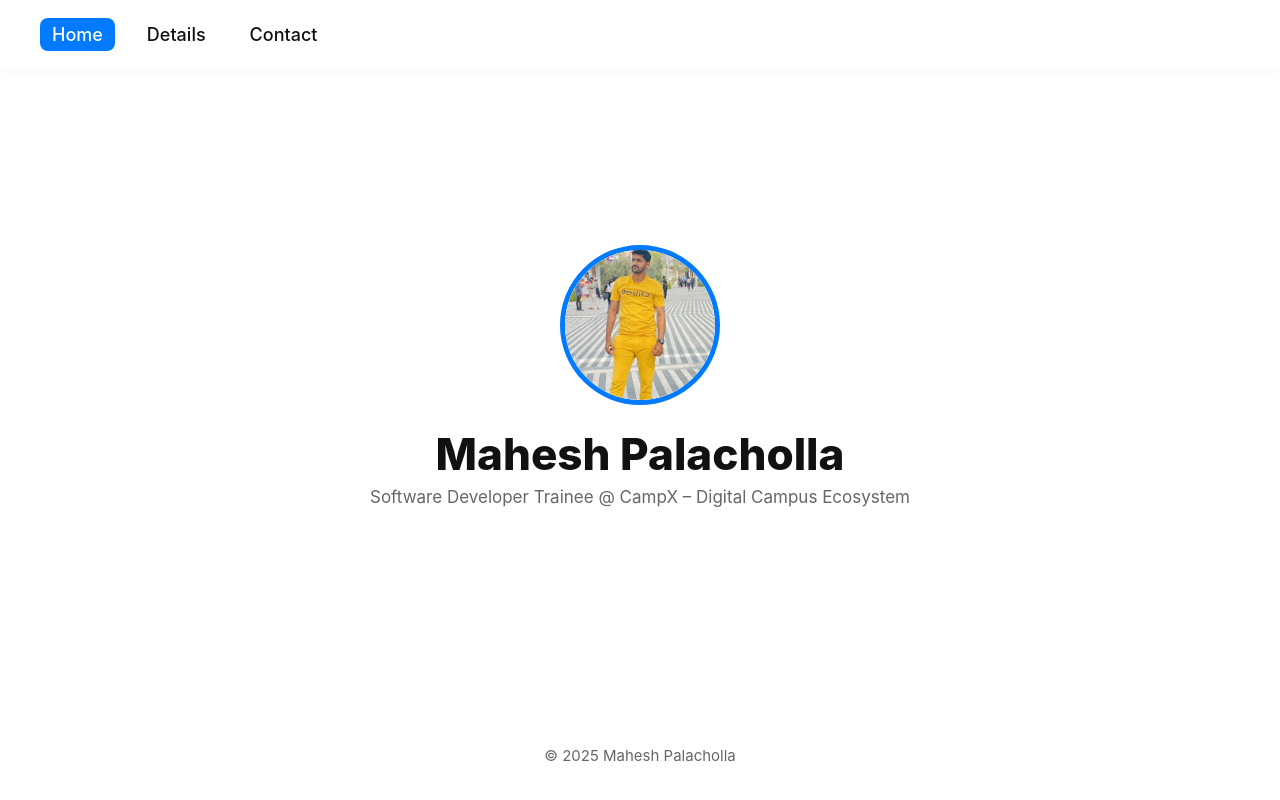
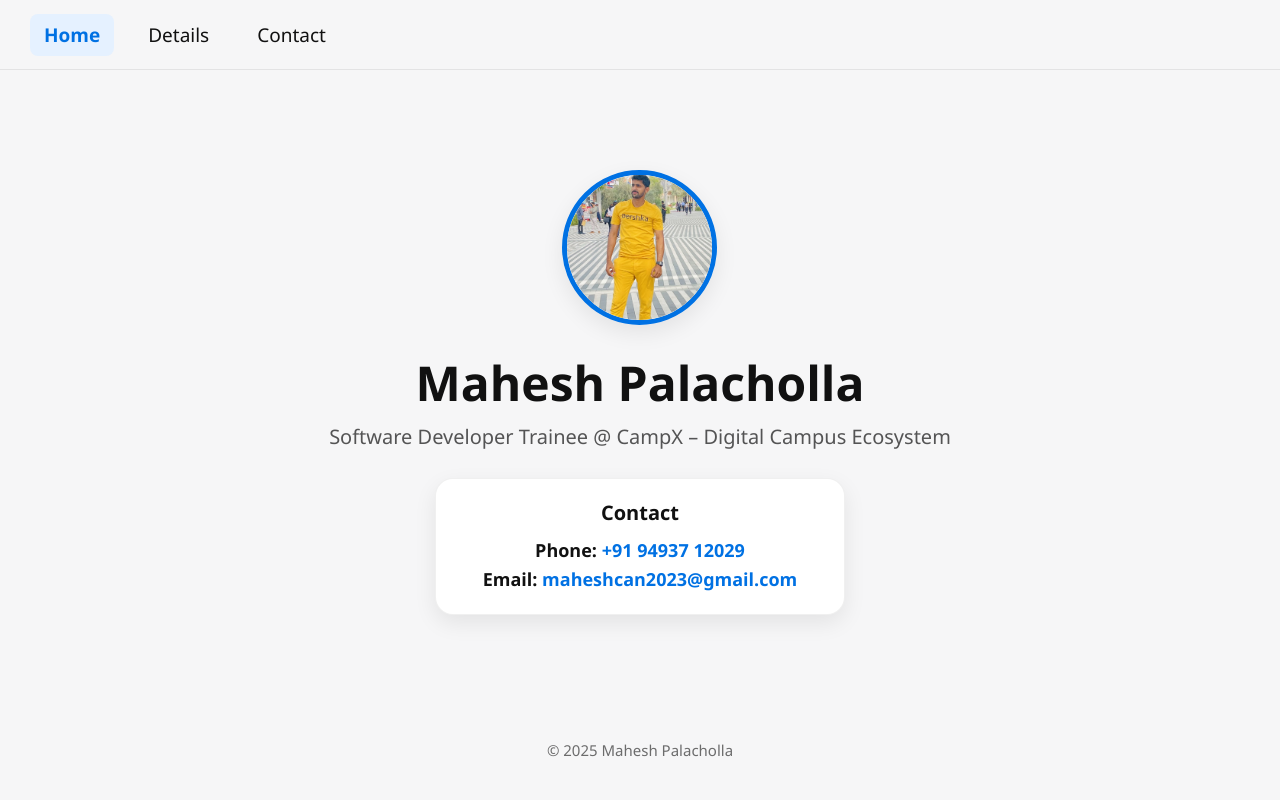
Before and after one commit to mahesh-campx/my-portfolio, a plain HTML site: page index.html in a window 1280 px wide. Drawn offline with Linux system fonts and the light colour scheme.

Commit message:
Add contact card on Home and link Contact to #contact

```diff
--- a/index.html
+++ b/index.html
@@ -12,8 +12,8 @@
   <nav>
     <a href="index.html" class="active">Home</a>
     <a href="details.html">Details</a>
-    <!-- Contact is NOT a separate page — it simply brings you to Home -->
-    <a href="index.html">Contact</a>
+    <!-- Contact goes to the contact card on this page -->
+    <a href="#contact">Contact</a>
   </nav>
 
   <!-- Centered hero -->
@@ -23,9 +23,27 @@
       <h1>Mahesh Palacholla</h1>
       <h2>Software Developer Trainee @ CampX – Digital Campus Ecosystem</h2>
     </div>
+
+    <!-- Small contact card -->
+    <section id="contact" class="contact-card">
+      <h3>Contact</h3>
+      <p>
+        <strong>Phone:</strong>
+        <a href="tel:+919493712029">+91 94937 12029</a><br>
+        <strong>Email:</strong>
+        <a href="mailto:maheshcan2023@gmail.com">maheshcan2023@gmail.com</a>
+      </p>
+    </section>
   </div>
 
   <!-- Footer -->
   <footer class="foot">© 2025 Mahesh Palacholla</footer>
+
+  <script>
+    // Smoothly scroll to contact if hash is present on load
+    if (location.hash === '#contact') {
+      document.getElementById('contact')?.scrollIntoView({ behavior: 'smooth', block: 'start' });
+    }
+  </script>
 </body>
 </html>
--- a/styles.css
+++ b/styles.css
@@ -1,183 +1,156 @@
-/* ==============================
-    GLOBAL THEME (APPLE STYLE)
-=================================*/
-
-:root {
-  --bg: #ffffff;
-  --text: #111;
-  --muted: #666;
-  --accent: #007aff; /* Apple blue */
-  --card-bg: #fafafa;
-  --shadow: 0px 4px 25px rgba(0,0,0,0.06);
-  --radius: 18px;
-  --nav-size: 18px;
-}
-
+/* -------------------------------------------------------
+   GLOBAL STYLES + THEME VARIABLES
+------------------------------------------------------- */
 * {
   margin: 0;
   padding: 0;
   box-sizing: border-box;
-  font-family: "Inter", sans-serif;
 }
 
-html, body {
-  height: 100%;
+:root {
+  --bg: #f6f6f7;
+  --text: #111;
+  --accent: #0071e3;          /* Apple blue color */
+  --accent-light: #e5f1ff;
+  --card-bg: #ffffff;
+  --radius: 18px;
+  --shadow: 0 8px 22px rgba(0, 0, 0, 0.08);
+  --nav-height: 70px;
+  scroll-behavior: smooth;
 }
 
 body {
+  font-family: "Segoe UI", Arial, sans-serif;
   background: var(--bg);
   color: var(--text);
   display: flex;
   flex-direction: column;
-  overflow-x: hidden;
+  align-items: center;
+  min-height: 100vh;
 }
 
-/* ==============================
-    NAVIGATION BAR
-=================================*/
-
+/* -------------------------------------------------------
+   NAVBAR
+------------------------------------------------------- */
 nav {
   width: 100%;
-  padding: 18px 40px;
+  height: var(--nav-height);
+  background: var(--bg);
   display: flex;
   align-items: center;
+  padding: 0 30px;
   gap: 20px;
+  font-size: 19px;
+  border-bottom: 1px solid rgba(0, 0, 0, 0.08);
   position: fixed;
   top: 0;
-  left: 0;
-  background: rgba(255,255,255,0.7);
-  backdrop-filter: blur(18px);
-  z-index: 100;
-  box-shadow: 0 2px 10px rgba(0,0,0,0.03);
+  z-index: 20;
 }
 
 nav a {
-  font-size: var(--nav-size);
   text-decoration: none;
   color: var(--text);
-  font-weight: 500;
-  padding: 6px 12px;
+  padding: 8px 14px;
   border-radius: 8px;
-  transition: 0.2s ease-in-out;
+  transition: 0.25s;
 }
 
 nav a:hover {
-  background: var(--accent);
-  color: white;
+  background: var(--accent-light);
+  color: var(--accent);
 }
 
-/* Active page */
-.active {
-  background: var(--accent);
-  color: white;
+nav .active {
+  background: var(--accent-light);
+  color: var(--accent);
+  font-weight: 600;
 }
 
-/* ==============================
-    HOME PAGE (Centered Hero)
-=================================*/
-
+/* -------------------------------------------------------
+   HERO SECTION (CENTER)
+------------------------------------------------------- */
 .wrap {
-  max-width: 1060px;
-  margin: 0 auto;
-  padding: 28px 18px;
-  flex: 1;
-  /* center vertically */
   display: flex;
   flex-direction: column;
-  justify-content: center;
   align-items: center;
+  padding-top: calc(var(--nav-height) + 40px);
+}
+
+.hero {
+  text-align: center;
+  margin-top: 60px;
+}
+
+.hero img {
+  width: 155px;
+  height: 155px;
+  border-radius: 100%;
+  object-fit: cover;
+  border: 5px solid var(--accent);
+  box-shadow: var(--shadow);
+}
+
+.hero h1 {
+  font-size: 48px;
+  font-weight: 700;
+  margin-top: 20px;
+}
+
+.hero h2 {
+  font-size: 20px;
+  margin-top: 8px;
+  font-weight: 500;
+  opacity: 0.7;
+}
+
+/* -------------------------------------------------------
+   CONTACT CARD (HOME PAGE POPUP BOX)
+------------------------------------------------------- */
+.contact-card {
+  width: 100%;
+  max-width: 410px;
+  margin-top: 28px;
+  background: var(--card-bg);
+  border-radius: var(--radius);
+  padding: 20px 25px;
+  box-shadow: var(--shadow);
+  border: 1px solid rgba(0, 0, 0, 0.06);
   text-align: center;
 }
 
-.hero {
-  margin-top: 40px;
+.contact-card h3 {
+  margin-bottom: 10px;
+  font-size: 20px;
 }
 
-.hero img {
-  width: 160px;
-  height: 160px;
-  border-radius: 50%;
-  object-fit: cover;
-  border: 5px solid var(--accent);
+.contact-card p {
+  line-height: 1.6;
+  font-size: 18px;
 }
 
-.hero h1 {
-  font-size: 44px;
-  font-weight: 800;
-  margin-top: 18px;
+.contact-card a {
+  color: var(--accent);
+  text-decoration: none;
+  font-weight: 600;
 }
 
-.hero h2 {
-  margin-top: 6px;
-  font-size: 17px;
-  font-weight: 400;
-  color: var(--muted);
+.contact-card a:hover {
+  text-decoration: underline;
 }
 
-/* ==============================
-    FOOTER ALWAYS BOTTOM
-=================================*/
-
-.foot {
-  margin-top: auto;
-  padding: 35px 0;
-  text-align: center;
-  color: var(--muted);
-  font-size: 15px;
+/* Prevent the contact card from hiding under navbar */
+#contact {
+  scroll-margin-top: 100px;
 }
 
-/* ==============================
-    DETAILS PAGE (SECOND PAGE)
-=================================*/
-
-.container {
-  max-width: 1100px;
-  margin: 120px auto 40px auto;
-  padding: 24px;
+/* -------------------------------------------------------
+   FOOTER
+------------------------------------------------------- */
+footer {
+  text-align: center;
+  width: 100%;
+  padding: 40px 0;
+  font-size: 15px;
+  margin-top: auto;
+  opacity: 0.6;
 }
-
-.card {
-  background: var(--card-bg);
-  border-radius: var(--radius);
-  padding: 24px;
-  margin-top: 22px;
-  box-shadow: var(--shadow);
-}
-
-.card h2 {
-  margin-bottom: 10px;
-  font-size: 22px;
-}
-
-.card ul {
-  margin-left: 22px;
-  line-height: 1.6;
-}
-
-.badges {
-  margin-top: 12px;
-}
-
-.badges span {
-  background: var(--accent);
-  color: white;
-  padding: 6px 12px;
-  border-radius: 14px;
-  margin-right: 6px;
-  font-size: 13px;
-}
-
-/* Buttons (resume, email, call etc) */
-.btn {
-  background: var(--accent);
-  color: white;
-  text-decoration: none;
-  padding: 10px 22px;
-  border-radius: 10px;
-  font-size: 15px;
-  transition: 0.2s ease-in-out;
-}
-
-.btn:hover {
-  opacity: 0.75;
-}
```
